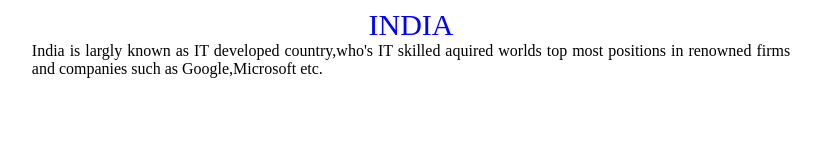
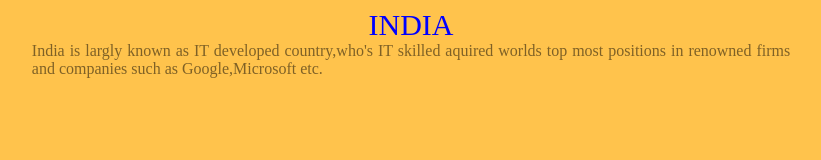
Before and after one commit to nkshschdv/Basic, a plain HTML site: page External style 2.html in a window 1280 px wide. Shown: the whole page, without its empty margins (229-1050 px from the left). Drawn offline with Linux system fonts and the light colour scheme.

Commit message:
Update External style 2.css
http://www.w3schools.com/cssref/pr_margin.asp

```diff
--- a/External style 2.css
+++ b/External style 2.css
@@ -8,3 +8,7 @@ p.neat-word {
     color: blue;
     text-transform:uppercase;
 }
+body{
+	background-color:FFC34C;
+	color:7F6126
+}
```
